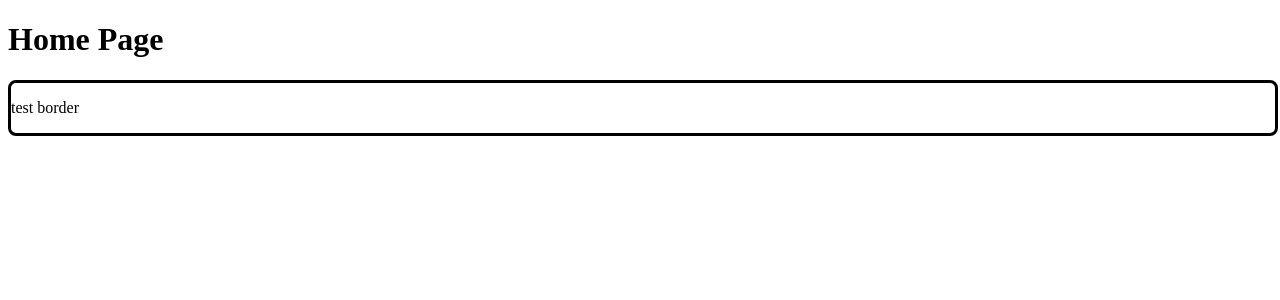
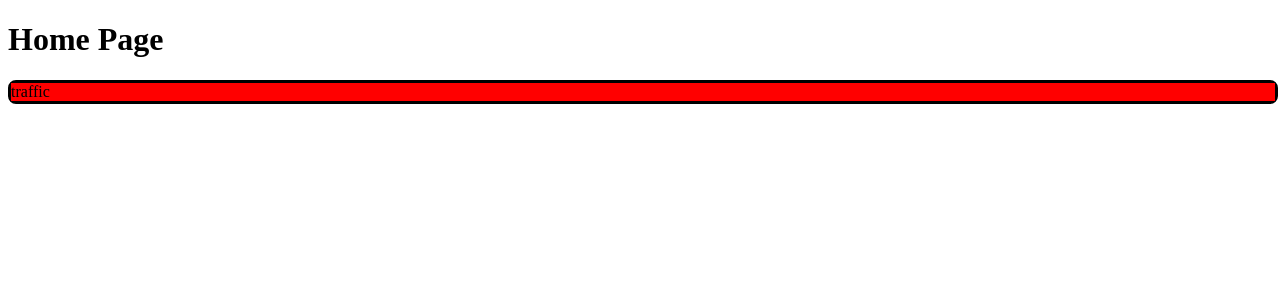
Before and after one commit to Louis-Gonzalez/green-Light, a Nuxt app: page / in a window 1280 px wide. Shown: the top 300 px of the page. Built offline with nearby package versions, Linux system fonts and the light colour scheme.

Commit message:
ADD MapTile.vue

```diff
--- /dev/null
+++ b/app/components/CrossRoad/CrossRoadCard/MapTile.vue
@@ -0,0 +1,35 @@
+<script setup lang="ts">
+const props = defineProps({
+  type: String,
+})
+
+const whatBackground = computed(()=>{
+  let  background
+  if(props.type === 'building'){
+    background = 'background-building'
+  } else if(props.type === 'road'){
+    background = 'background-road'
+  } else {
+    background = 'background-traffic-light'
+  }
+  return background
+})
+</script>
+
+<template>
+    <div :class="whatBackground">
+      {{props.type}}
+    </div>
+</template>
+
+<style scoped>
+.background-building {
+  background: #808080;
+}
+.background-road {
+  background: #000000;
+}
+.background-traffic-light {
+  background: red;
+}
+</style>
--- a/app/components/CrossRoad/MapStreet.vue
+++ b/app/components/CrossRoad/MapStreet.vue
@@ -1,12 +1,17 @@
 <script setup lang="ts">
+import MapTile from "~/components/CrossRoad/CrossRoadCard/MapTile.vue";
 
+const building = {
+  type: "traffic",
+}
 </script>
 
 <template>
   <div class="container-map-street">
     <div>
-      <p>test border</p>
-      <slot></slot>
+      <MapTile
+          :type="building.type"
+      />
     </div>
   </div>
 </template>
```
